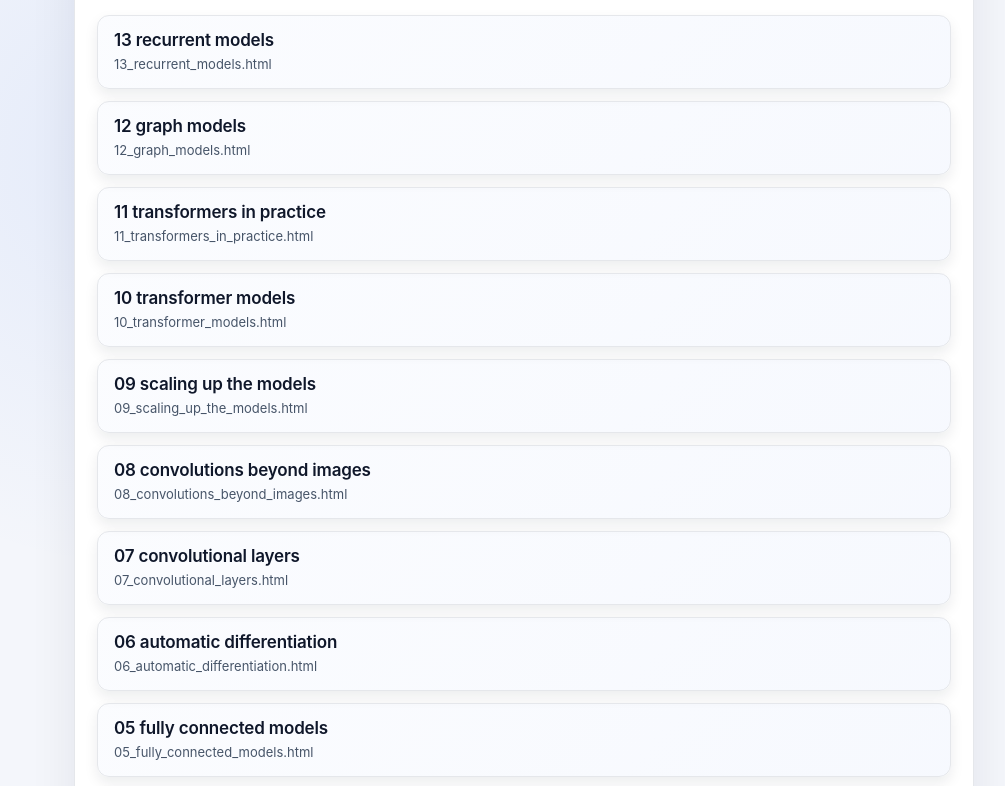
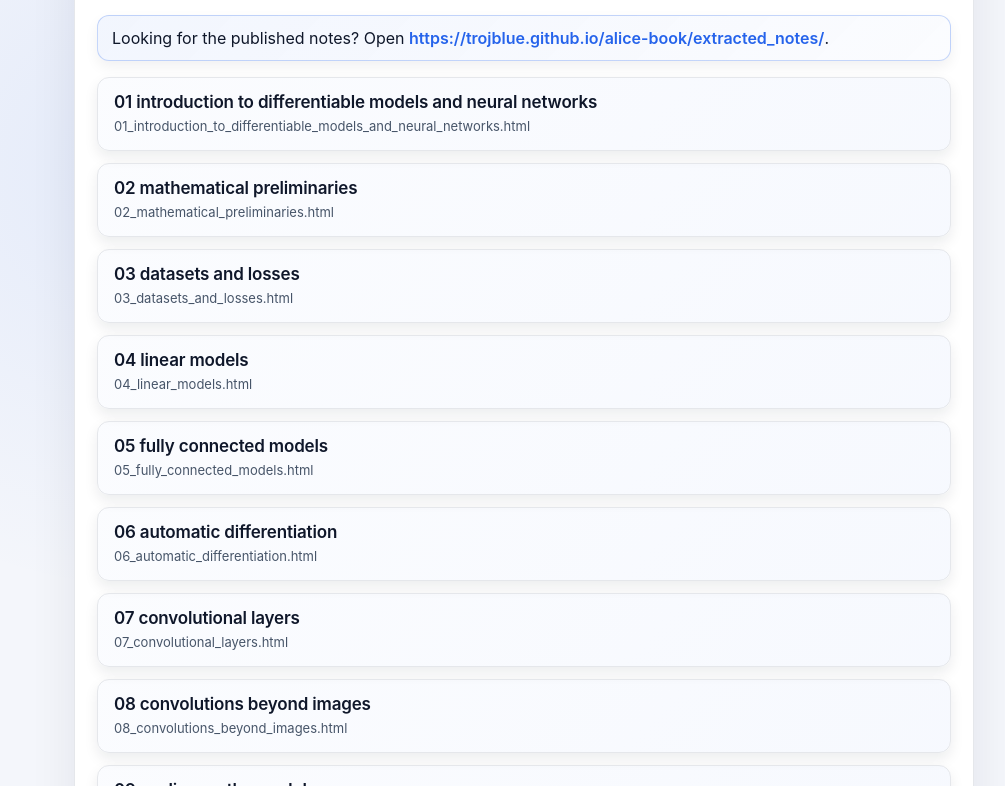
Before and after one commit to trojblue/alice-book, a website: page extracted_notes/index.html in a window 1280 px wide. Shown: the part 112-898 px from the top of the page, without its empty margins (116-1121 px from the left). Drawn offline with Linux system fonts and the light colour scheme.

Commit message:
update gh space

```diff
--- a/extracted_notes/index.html
+++ b/extracted_notes/index.html
@@ -3,7 +3,8 @@
 <head>
   <meta charset="utf-8">
   <meta name="viewport" content="width=device-width, initial-scale=1">
-  <title>HTML Exports</title>
+  <title>Alice Book – HTML Exports</title>
+  <link rel="icon" type="image/svg+xml" href="favicon.svg">
   <style>
     :root {
       --bg: #f4f6fb;
@@ -14,6 +15,23 @@
       --border: #e5e7eb;
       --shadow: 0 18px 48px rgba(15, 23, 42, 0.08);
       font-family: "Inter", -apple-system, BlinkMacSystemFont, "Segoe UI", sans-serif;
+    }
+    .callout {
+      border: 1px solid rgba(37, 99, 235, 0.25);
+      background: linear-gradient(135deg, rgba(37, 99, 235, 0.06), rgba(37, 99, 235, 0.02));
+      border-radius: 12px;
+      padding: 12px 14px;
+      margin: 0 0 16px;
+      color: var(--text);
+      box-shadow: 0 6px 14px rgba(15, 23, 42, 0.06);
+    }
+    .callout a {
+      color: var(--accent);
+      font-weight: 600;
+      text-decoration: none;
+    }
+    .callout a:hover {
+      text-decoration: underline;
     }
     * { box-sizing: border-box; }
     body {
@@ -103,9 +121,12 @@
 <body>
   <div class="frame">
     <header>
-      <h1>HTML Exports</h1>
+      <h1>Alice Book Exports</h1>
       <p class="hint">Auto-listed from <code>/html</code>. Drop exports there and rebuild the manifest.</p>
     </header>
+    <div class="callout">
+      Looking for the published notes? Open <a href="https://trojblue.github.io/alice-book/extracted_notes/">https://trojblue.github.io/alice-book/extracted_notes/</a>.
+    </div>
     <div id="list" class="grid" aria-live="polite"></div>
     <p id="status" class="status">Loading items…</p>
   </div>
@@ -141,7 +162,7 @@
     }
 
     function render(files) {
-      const sorted = [...files].sort((a, b) => b.name.localeCompare(a.name));
+      const sorted = [...files].sort((a, b) => a.name.localeCompare(b.name));
       listEl.innerHTML = "";
 
       if (!sorted.length) {
```
Also changed, not shown: extracted_notes/favicon.svg (added).
